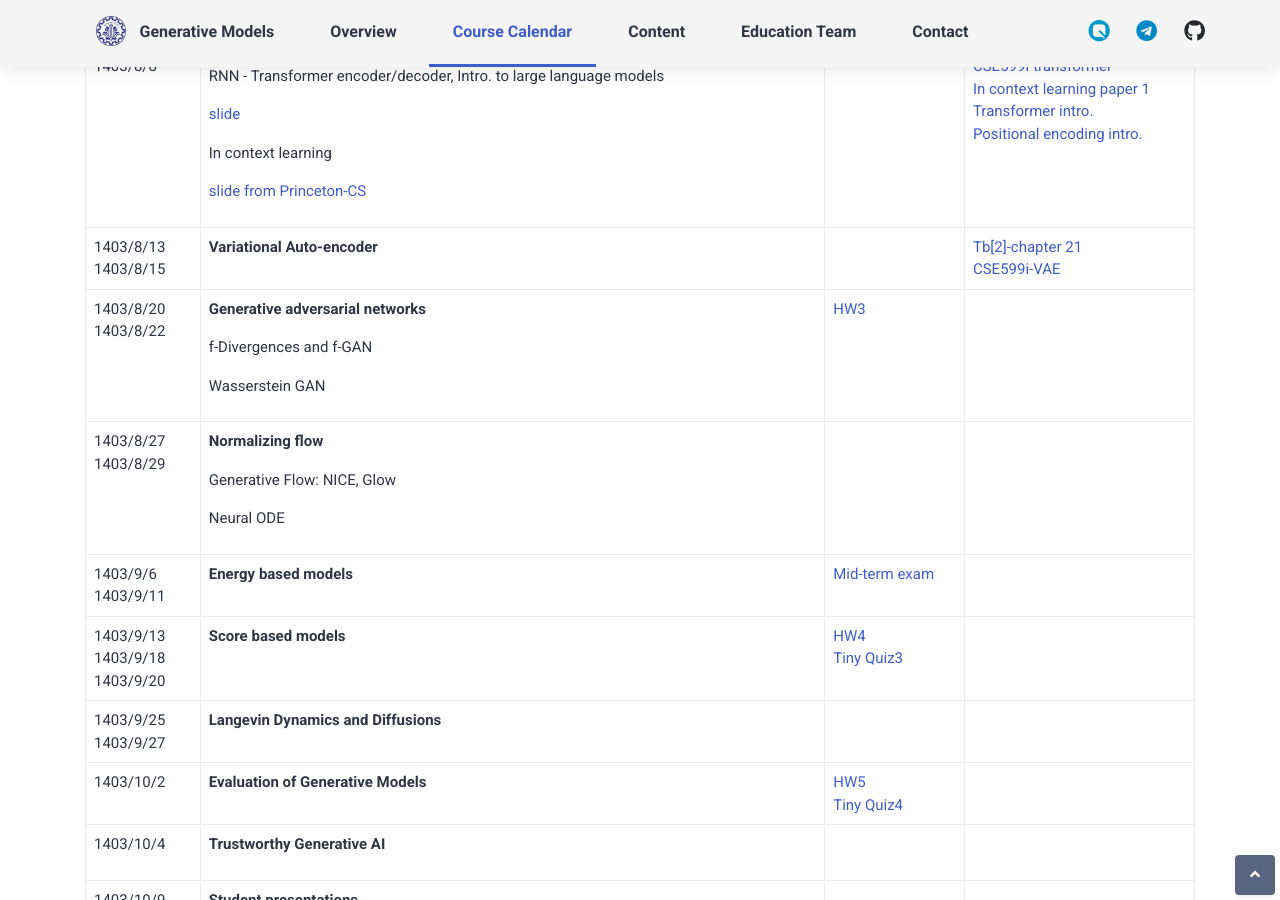
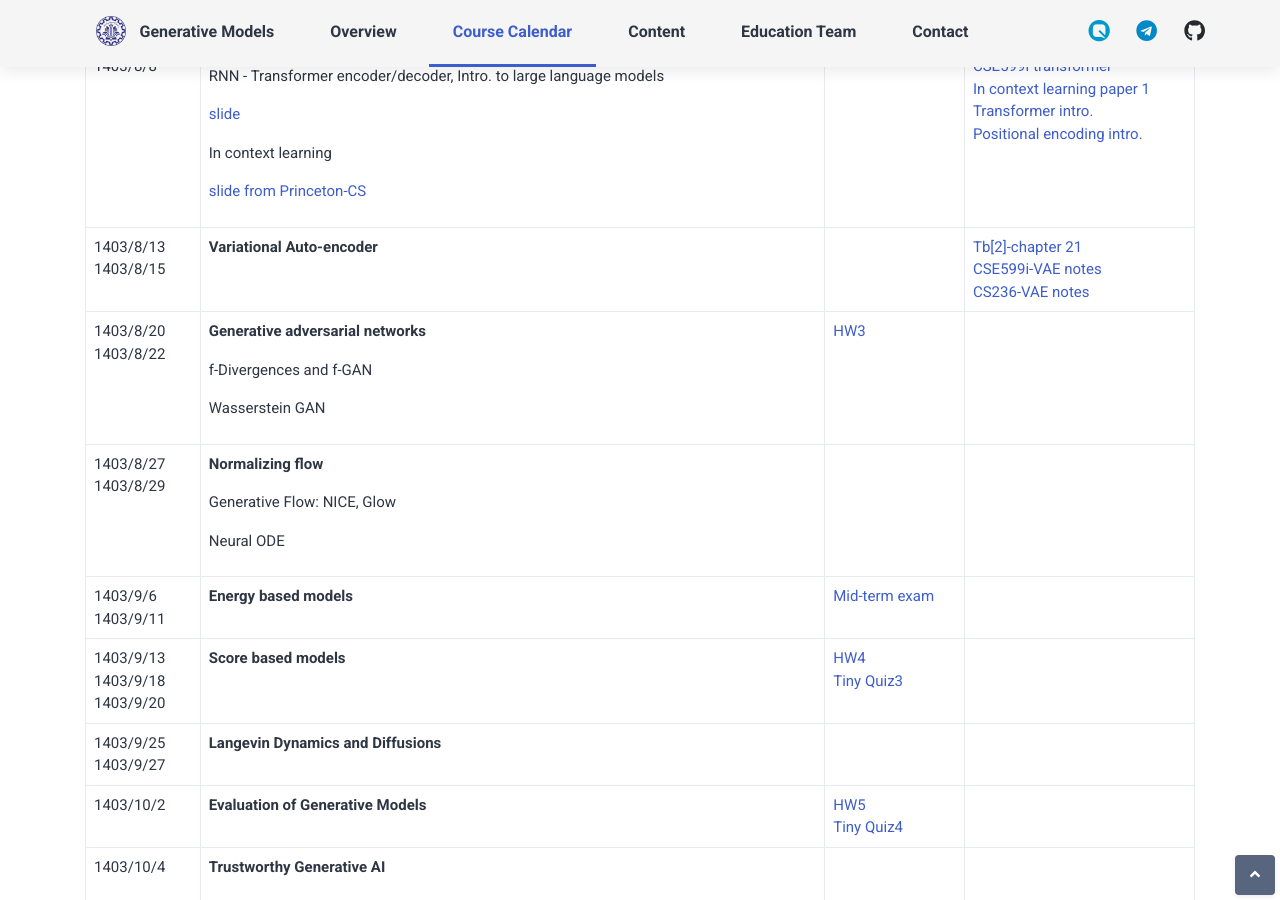
Before and after one commit to Sharif-CS-GenerativeModels/Sharif-CS-GenerativeModels.github.io, a Jekyll site: the page built from index.html, in a window 1280 px wide and 900 px high, scrolled down 1541 px. Built offline with Jekyll 4.4.1, drawn with Linux system fonts in a browser that asks for light colours; some web fonts are replaced; comment, search, counter and statistics services are not loaded.

Commit message:
Update calendar.yml

```diff
--- a/_data/calendar.yml
+++ b/_data/calendar.yml
@@ -134,8 +134,10 @@
   sections:
     - title: "Tb[2]-chapter 21"
       link: "https://mitpress.mit.edu/9780262048439/probabilistic-machine-learning/"
-    - title: "CSE599i-VAE"
+    - title: "CSE599i-VAE notes"
       link: "https://courses.cs.washington.edu/courses/cse599i/20au/resources/L06_vae.pdf"
+    - title: "CS236-VAE notes"
+      link: "https://deepgenerativemodels.github.io/notes/vae/"
   color: ""
 
 - date:
```
